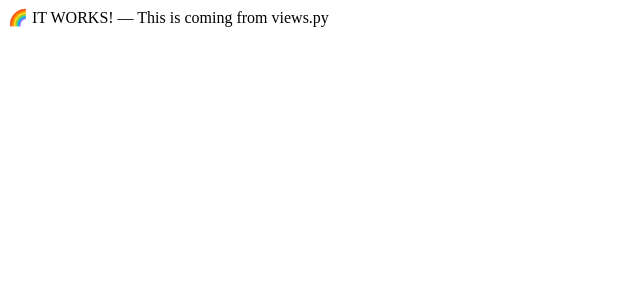
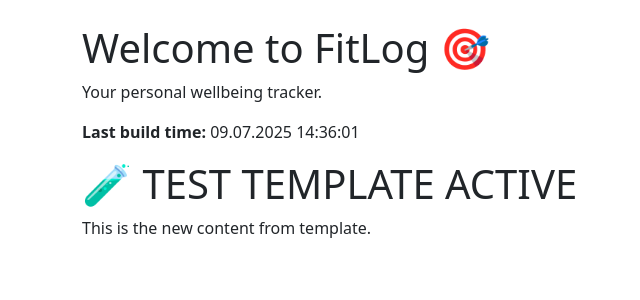
Before and after one commit to bobes81/Wellbeing-Tracker-App, a Django app: page / in a window 1280 px wide. Shown: the top 300 px of the page, without its empty margins (0-640 px from the left). Run offline with Django 5.2, Linux system fonts and the light colour scheme.

Commit message:
Test: Updated home.html and added context to view

```diff
--- a/tracker/templates/tracker/home.html
+++ b/tracker/templates/tracker/home.html
@@ -5,6 +5,8 @@
   <h1>Welcome to FitLog 🎯</h1>
   <p>Your personal wellbeing tracker.</p>
   <p><strong>Last build time:</strong> {{ now|date:"d.m.Y H:i:s" }}</p>
+  <h1>🧪 TEST TEMPLATE ACTIVE</h1>
+  <p>This is the new content from template.</p>
 {% endblock %}
 
 # filepath: /Users/ivokimpl/Desktop/fitlog/tracker/views.py
--- a/tracker/views.py
+++ b/tracker/views.py
@@ -1,4 +1,5 @@
-from django.http import HttpResponse
+from django.shortcuts import render
+from django.utils.timezone import now
 
 def home(request):
-    return HttpResponse("🌈 IT WORKS! — This is coming from views.py")
+    return render(request, 'tracker/home.html', {'now': now()})
```
Also changed, not shown: 1 other file.
